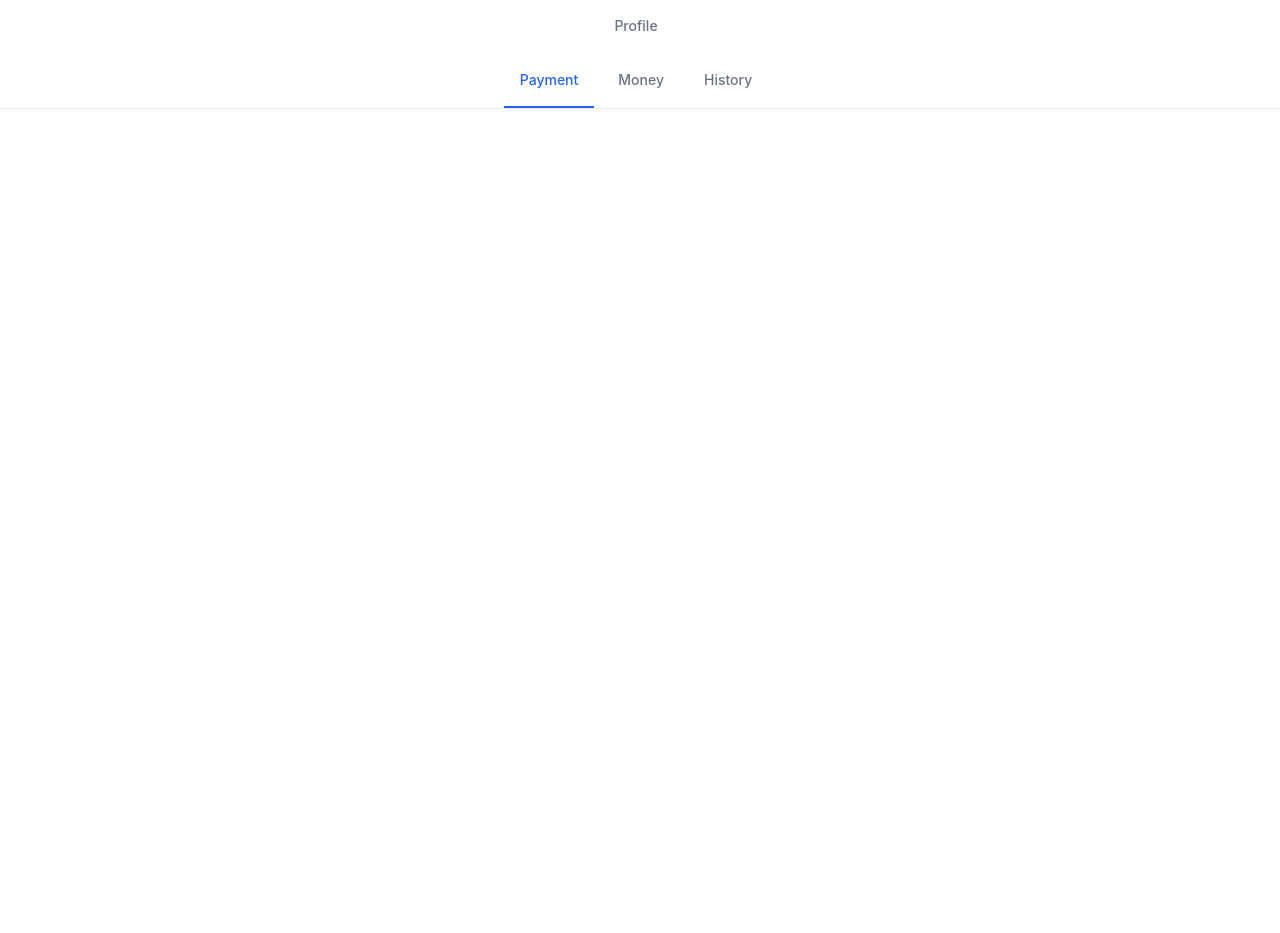
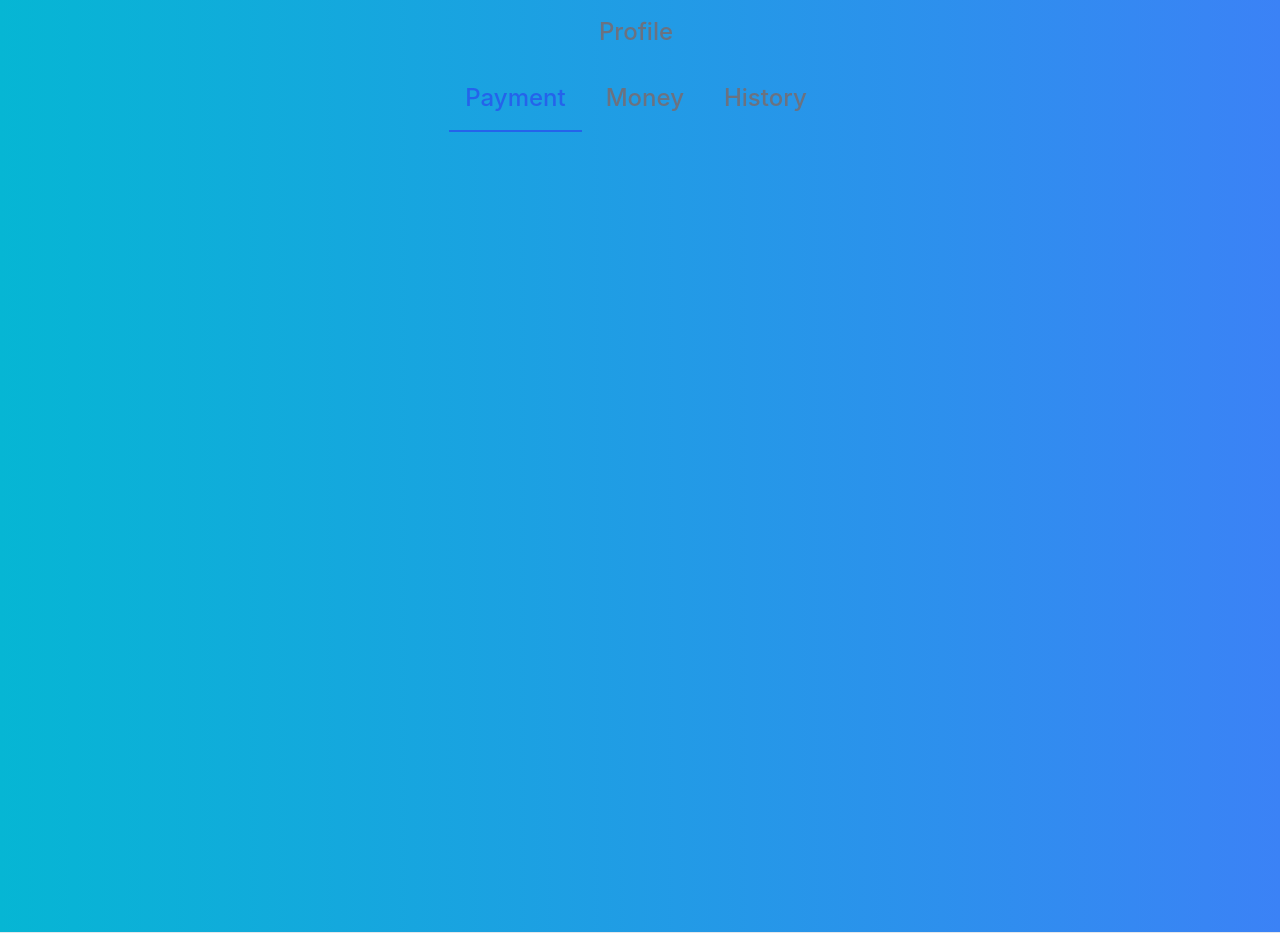
Before and after one commit to Nick-Knighton/Slice, a React (Create React App) app in the folder frontend/: page /page in a window 1280 px wide. Before the commit the page ends 800 px from the top, so only its background shows below. Built offline with nearby package versions, Linux system fonts and the light colour scheme.

Commit message:
background changes

```diff
--- a/frontend/src/Page.js
+++ b/frontend/src/Page.js
@@ -1,10 +1,10 @@
 function Page() {
     return (
-        <div class="text-sm font-medium text-center text-gray-500 border-b border-gray-200 dark:text-gray-400 dark:border-gray-700">
+        <div class="text-2xl font-medium text-center text-gray-500 border-b border-gray-200 dark:text-gray-400 dark:border-gray-700 bg-gradient-to-r from-cyan-500 to-blue-500">
                 <li class="mr-2 flex flex-row justify-center">
-                    <a href="#" class="inline-block p-4 border-b-2 border-transparent rounded-t-lg hover:text-gray-600 hover:border-gray-300 dark:hover:text-gray-300">Profile</a>
+                    <a href="#" class="inline-block  p-4 border-b-2 border-transparent rounded-t-lg hover:text-gray-600 hover:border-gray-300 dark:hover:text-gray-300">Profile</a>
                 </li>
-            <ul class="flex flex-row justify-center" >
+            <ul class="flex flex-row justify-center bg-gradient-to-r from-cyan-500 to-blue-500" >
                 <li class="mr-2">
                     <a href="#" class="inline-block p-4 text-blue-600 border-b-2 border-blue-600 rounded-t-lg active dark:text-blue-500 dark:border-blue-500" aria-current="page">Payment</a>
                 </li>
@@ -15,6 +15,10 @@ function Page() {
                     <a href="#" class="inline-block p-4 border-b-2 border-transparent rounded-t-lg hover:text-gray-600 hover:border-gray-300 dark:hover:text-gray-300">History</a>
                 </li>
             </ul>
+        <div className="flex items-center justify-center h-screen bg-gradient-to-r from-cyan-500 to-blue-500">
+            </div>
+
+{/* </div> */}
 </div>
     )
 }
```
Also changed, not shown: 1 other file (tests, documents, lock files or other folders).
